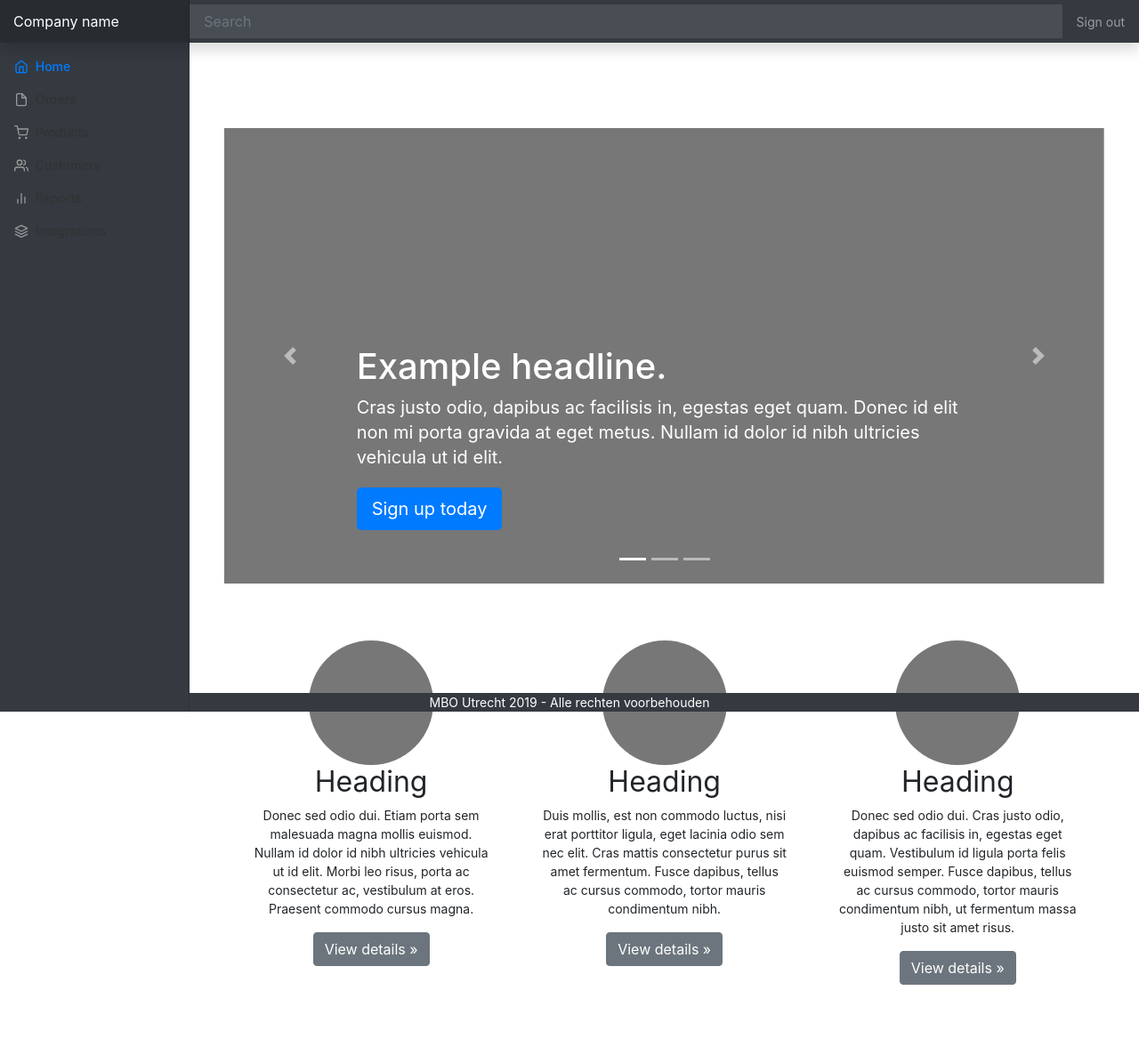
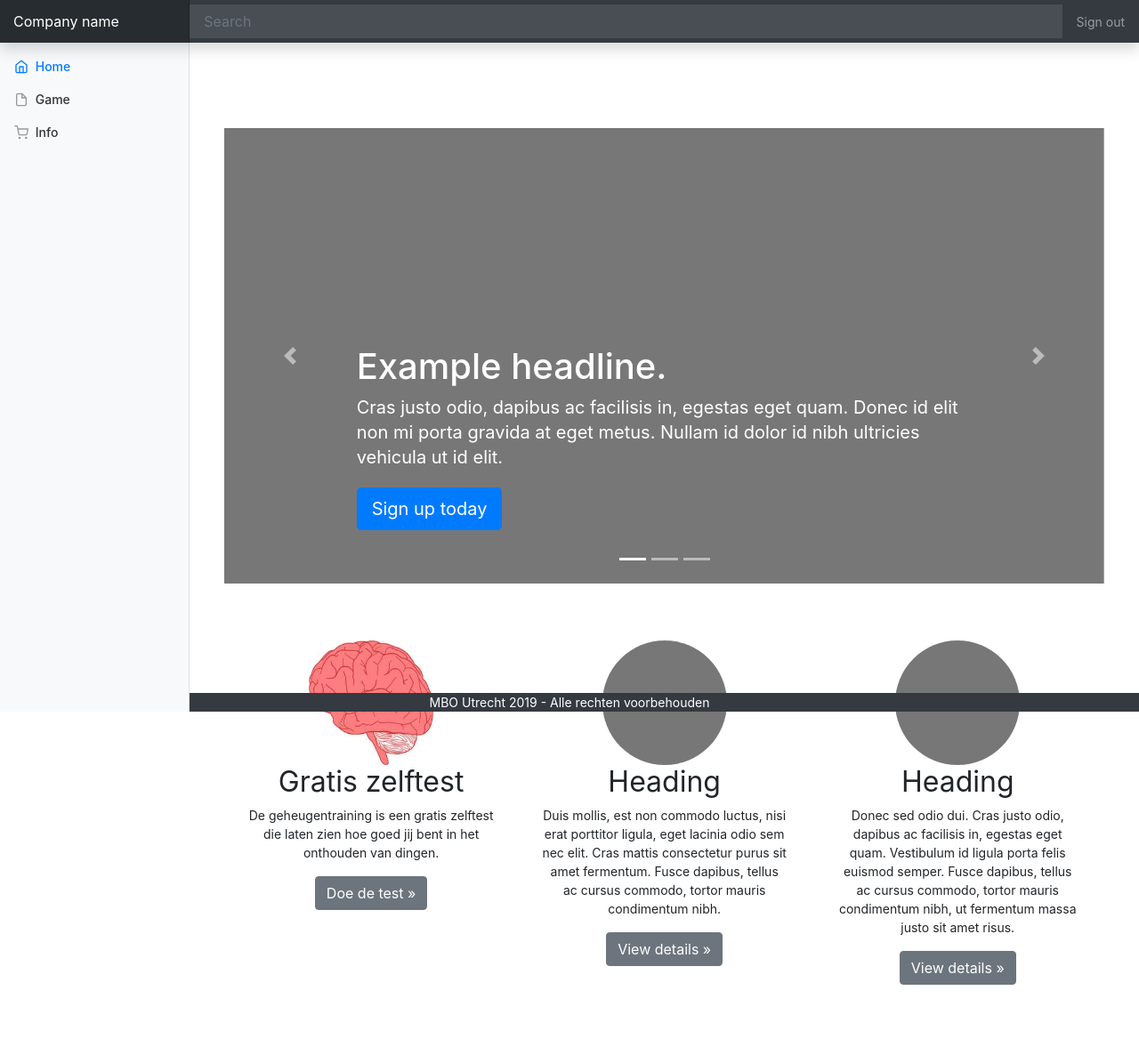
Before and after one commit to milannellestijn/projectsite-3, a PHP site: page / in a window 1280 px wide. Shown: the whole page at 89% size. Run offline with PHP 8.4, Linux system fonts and the light colour scheme; some libraries are stand-ins or nearby versions.

Commit message:
update template V1.5

```diff
--- a/index.php
+++ b/index.php
@@ -35,10 +35,10 @@
     <!-- Three columns of text below the carousel -->
     <div class="row">
       <div class="col-lg-4">
-        <svg class="bd-placeholder-img rounded-circle" width="140" height="140" xmlns="http://www.w3.org/2000/svg" preserveAspectRatio="xMidYMid slice" focusable="false" role="img" aria-label="Placeholder: 140x140"><title>Placeholder</title><rect fill="#777" width="100%" height="100%"></rect><text fill="#777" dy=".3em" x="50%" y="50%">140x140</text></svg>
-        <h2>Heading</h2>
-        <p>Donec sed odio dui. Etiam porta sem malesuada magna mollis euismod. Nullam id dolor id nibh ultricies vehicula ut id elit. Morbi leo risus, porta ac consectetur ac, vestibulum at eros. Praesent commodo cursus magna.</p>
-        <p><a class="btn btn-secondary" href="#" role="button">View details »</a></p>
+         <img src="img/brein.jpg" width="140" height="140">
+        <h2>Gratis zelftest</h2>
+        <p>De geheugentraining is een gratis zelftest die laten zien hoe goed jij bent in het onthouden van dingen.</p>
+        <p><a class="btn btn-secondary" href="#" role="button">Doe de test »</a></p>
       </div><!-- /.col-lg-4 -->
       <div class="col-lg-4">
         <svg class="bd-placeholder-img rounded-circle" width="140" height="140" xmlns="http://www.w3.org/2000/svg" preserveAspectRatio="xMidYMid slice" focusable="false" role="img" aria-label="Placeholder: 140x140"><title>Placeholder</title><rect fill="#777" width="100%" height="100%"></rect><text fill="#777" dy=".3em" x="50%" y="50%">140x140</text></svg>
--- a/navbar.php
+++ b/navbar.php
@@ -18,43 +18,25 @@
 
 <div class="container-fluid">
   <div class="row">
-    <nav class="col-md-2 d-none d-md-block bg-dark sidebar">
+    <nav class="col-md-2 d-none d-md-block bg-light sidebar">
       <div class="sidebar-sticky">
         <ul class="nav flex-column">
           <li class="nav-item">
-            <a class="nav-link active" href="#">
+            <a class="nav-link active" href="index.php">
               <svg xmlns="http://www.w3.org/2000/svg" width="24" height="24" viewBox="0 0 24 24" fill="none" stroke="currentColor" stroke-width="2" stroke-linecap="round" stroke-linejoin="round" class="feather feather-home"><path d="M3 9l9-7 9 7v11a2 2 0 0 1-2 2H5a2 2 0 0 1-2-2z"></path><polyline points="9 22 9 12 15 12 15 22"></polyline></svg>
               Home<span class="sr-only">(current)</span>
             </a>
           </li>
           <li class="nav-item">
             <a class="nav-link" href="#">
-              <svg xmlns="http://www.w3.org/2000/svg" width="24" height="24" viewBox="0 0 24 24" fill="none" stroke="currentColor" stroke-width="2" stroke-linecap="round" stroke-linejoin="round" class="feather feather-file"><path d="M13 2H6a2 2 0 0 0-2 2v16a2 2 0 0 0 2 2h12a2 2 0 0 0 2-2V9z"></path><polyline points="13 2 13 9 20 9"></polyline></svg>
-              Orders
+              <svg xmlns="http://www.w3.org/2000/svg" width="24" height="24" viewBox="0 0 24 24" fill="none" stroke="currentColor" stroke-width="2" stroke-linecap="round" stroke-linejoin="round" class="feather feather-gitlab"><path d="M13 2H6a2 2 0 0 0-2 2v16a2 2 0 0 0 2 2h12a2 2 0 0 0 2-2V9z"></path><polyline points="13 2 13 9 20 9"></polyline></svg>
+              Game
             </a>
           </li>
           <li class="nav-item">
             <a class="nav-link" href="#">
-              <svg xmlns="http://www.w3.org/2000/svg" width="24" height="24" viewBox="0 0 24 24" fill="none" stroke="currentColor" stroke-width="2" stroke-linecap="round" stroke-linejoin="round" class="feather feather-shopping-cart"><circle cx="9" cy="21" r="1"></circle><circle cx="20" cy="21" r="1"></circle><path d="M1 1h4l2.68 13.39a2 2 0 0 0 2 1.61h9.72a2 2 0 0 0 2-1.61L23 6H6"></path></svg>
-              Products
-            </a>
-          </li>
-          <li class="nav-item">
-            <a class="nav-link" href="#">
-              <svg xmlns="http://www.w3.org/2000/svg" width="24" height="24" viewBox="0 0 24 24" fill="none" stroke="currentColor" stroke-width="2" stroke-linecap="round" stroke-linejoin="round" class="feather feather-users"><path d="M17 21v-2a4 4 0 0 0-4-4H5a4 4 0 0 0-4 4v2"></path><circle cx="9" cy="7" r="4"></circle><path d="M23 21v-2a4 4 0 0 0-3-3.87"></path><path d="M16 3.13a4 4 0 0 1 0 7.75"></path></svg>
-              Customers
-            </a>
-          </li>
-          <li class="nav-item">
-            <a class="nav-link" href="#">
-              <svg xmlns="http://www.w3.org/2000/svg" width="24" height="24" viewBox="0 0 24 24" fill="none" stroke="currentColor" stroke-width="2" stroke-linecap="round" stroke-linejoin="round" class="feather feather-bar-chart-2"><line x1="18" y1="20" x2="18" y2="10"></line><line x1="12" y1="20" x2="12" y2="4"></line><line x1="6" y1="20" x2="6" y2="14"></line></svg>
-              Reports
-            </a>
-          </li>
-          <li class="nav-item">
-            <a class="nav-link" href="#">
-              <svg xmlns="http://www.w3.org/2000/svg" width="24" height="24" viewBox="0 0 24 24" fill="none" stroke="currentColor" stroke-width="2" stroke-linecap="round" stroke-linejoin="round" class="feather feather-layers"><polygon points="12 2 2 7 12 12 22 7 12 2"></polygon><polyline points="2 17 12 22 22 17"></polyline><polyline points="2 12 12 17 22 12"></polyline></svg>
-              Integrations
+              <svg xmlns="http://www.w3.org/2000/svg" width="24" height="24" viewBox="0 0 24 24" fill="none" stroke="currentColor" stroke-width="2" stroke-linecap="round" stroke-linejoin="round" class="feather feather-info"><circle cx="9" cy="21" r="1"></circle><circle cx="20" cy="21" r="1"></circle><path d="M1 1h4l2.68 13.39a2 2 0 0 0 2 1.61h9.72a2 2 0 0 0 2-1.61L23 6H6"></path></svg>
+              Info
             </a>
           </li>
         </ul>
```
Also changed, not shown: img/brein.jpg (added).
